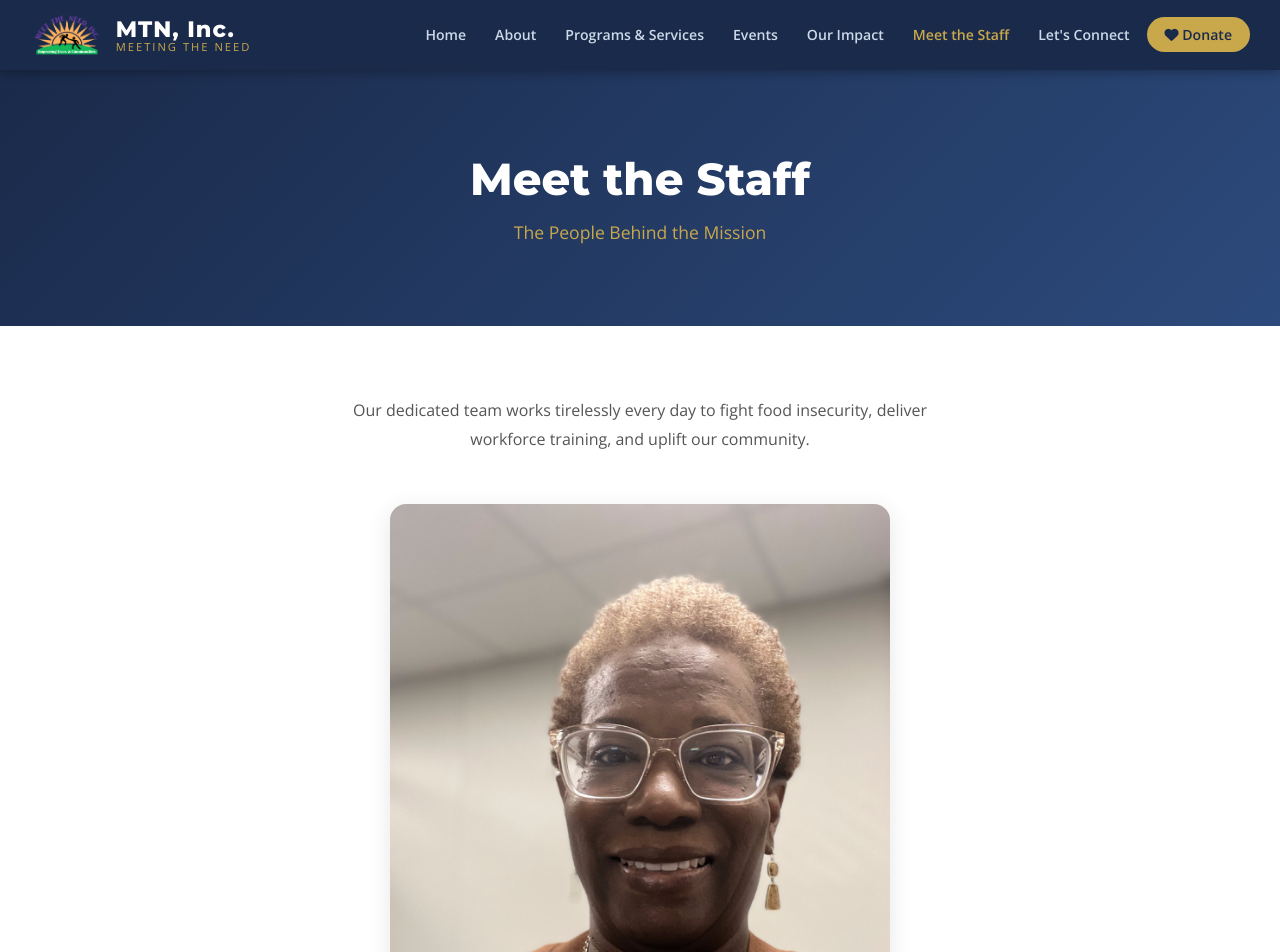
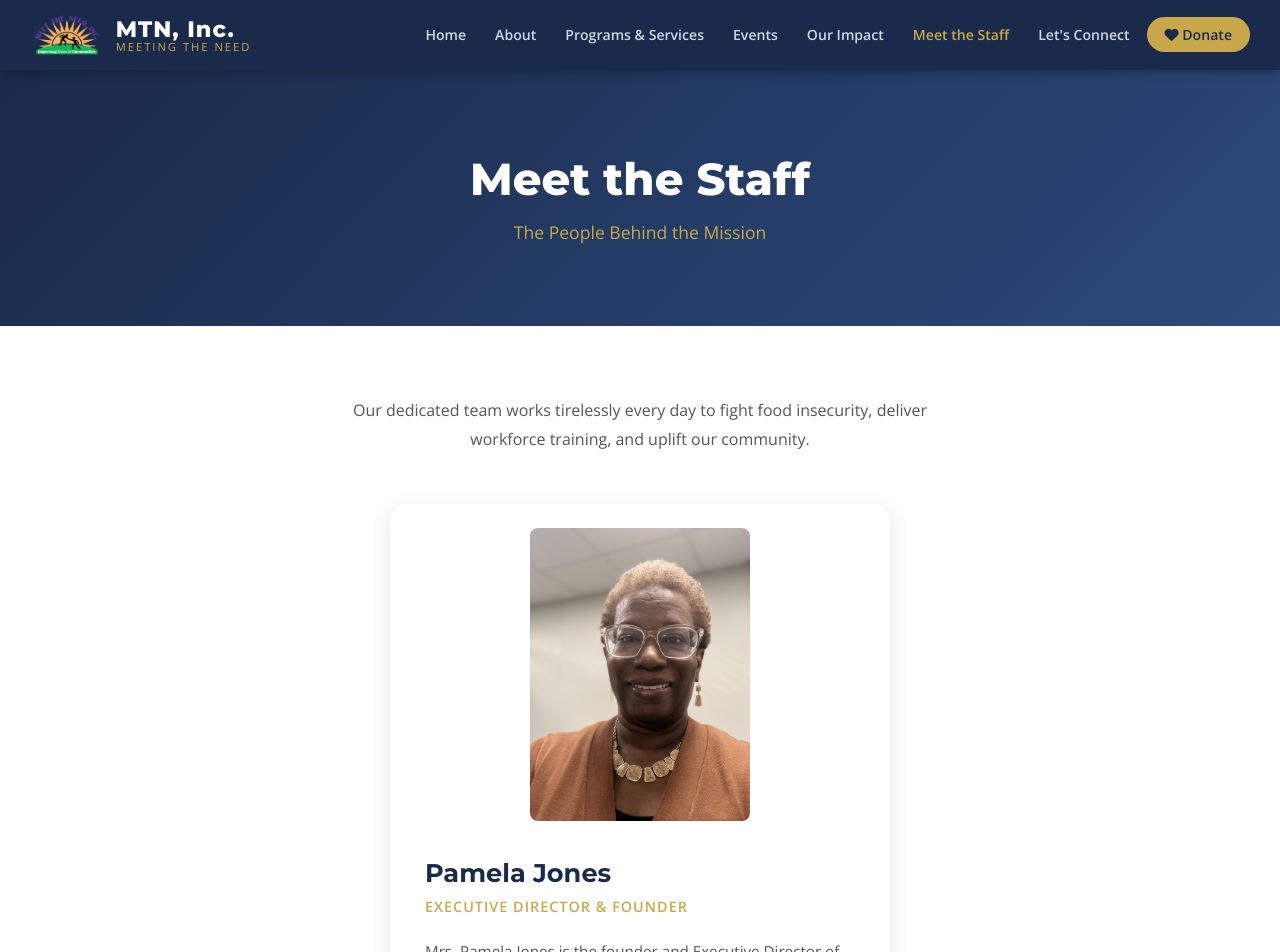
Before and after one commit to lexxiij/MTNWebsite, an Angular app: page /staff in a window 1280 px wide. Shown: the top 952 px of the page. Built offline with nearby package versions, Linux system fonts and the light colour scheme.

Commit message:
Update welding event date/time, fix staff photo size

```diff
--- a/src/app/pages/events/events.component.ts
+++ b/src/app/pages/events/events.component.ts
@@ -12,11 +12,11 @@ export class EventsComponent {
   upcomingEvents = [
     {
       month: 'JUN',
-      day: '8',
+      day: '9',
       title: 'Shipyard Welding Orientation',
-      time: '1:00 PM – 3:00 PM',
+      time: '3:00 PM – 5:00 PM',
       location: '700 W. Marshall St., Charleston, MO',
-      description: 'Orientation for the upcoming Shipyard Welding cohort. Please bring a Photo ID, Social Security Card, and Birth Certificate.',
+      description: 'Orientation for the upcoming Shipyard Welding cohort. Please bring a Missouri Driver\'s License or Missouri Photo ID, Social Security Card, and Birth Certificate.',
       registerLink: 'https://connect.meettheneedinc.org/shipyard-welding'
     }
   ];
--- a/src/app/pages/impact/impact.component.html
+++ b/src/app/pages/impact/impact.component.html
@@ -80,7 +80,7 @@
 <section class="photo-gallery-section">
   <div class="container">
     <h2>Community in Action</h2>
-    <p class="gallery-intro">A look at MTN, Inc. out in the community — from school visits to seasonal giveaways.</p>
+    <p class="gallery-intro">A look at MTN, Inc. out in the community — from school visits and food distributions to seasonal giveaways and beyond.</p>
 
     <div class="slideshow-wrap"
          (mouseenter)="stopAutoPlay()"
--- a/src/app/pages/staff/staff.component.css
+++ b/src/app/pages/staff/staff.component.css
@@ -27,12 +27,17 @@
 
 .staff-photo-wrap {
   width: 100%;
+  display: flex;
+  justify-content: center;
+  padding: 24px 24px 0;
 }
 
 .staff-photo {
-  width: 100%;
+  width: 60%;
+  max-width: 220px;
   height: auto;
   display: block;
+  border-radius: 8px;
 }
 
 .staff-avatar {
```
Also changed, not shown: 2 other files (tests, documents, lock files or other folders).
